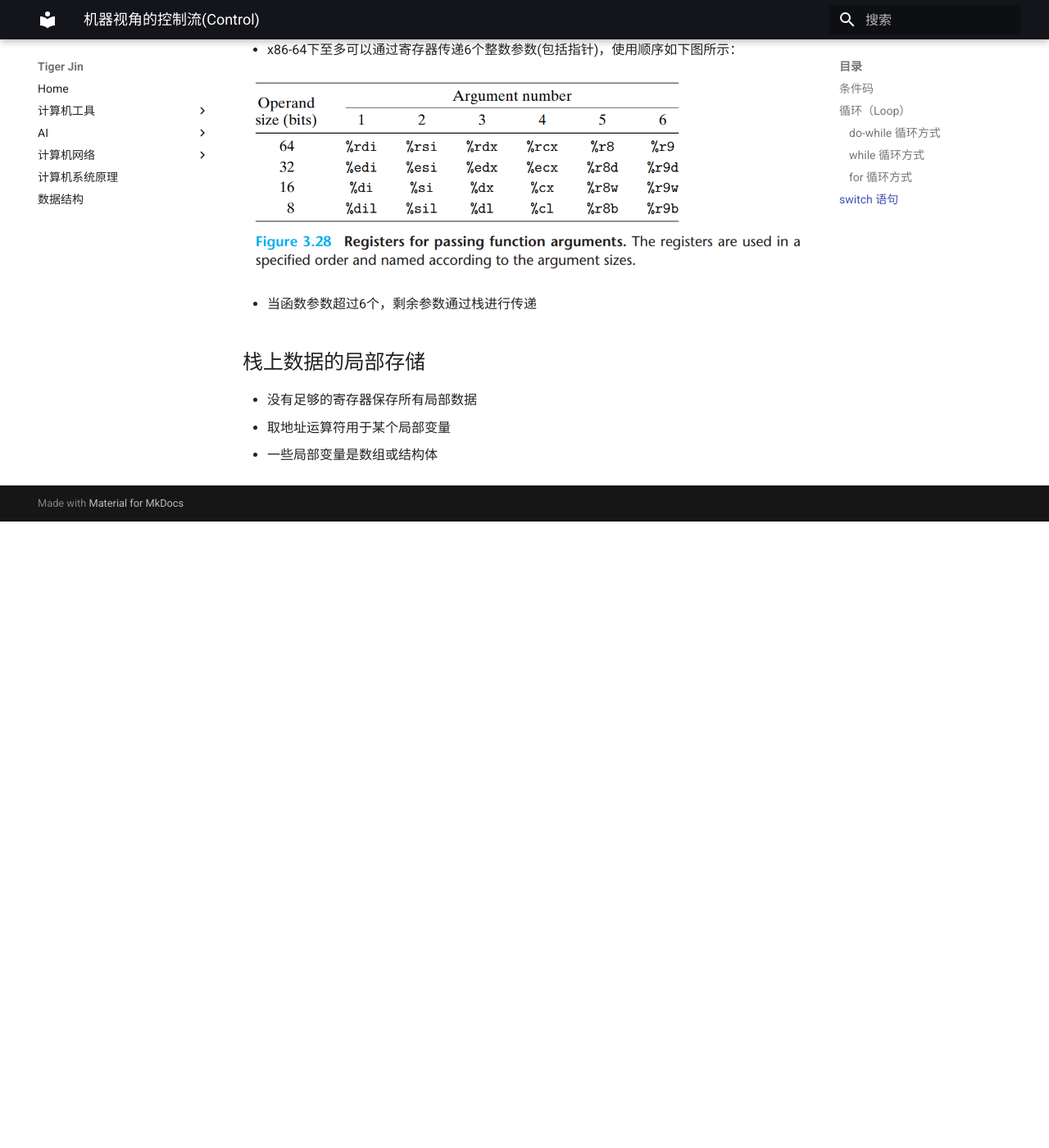
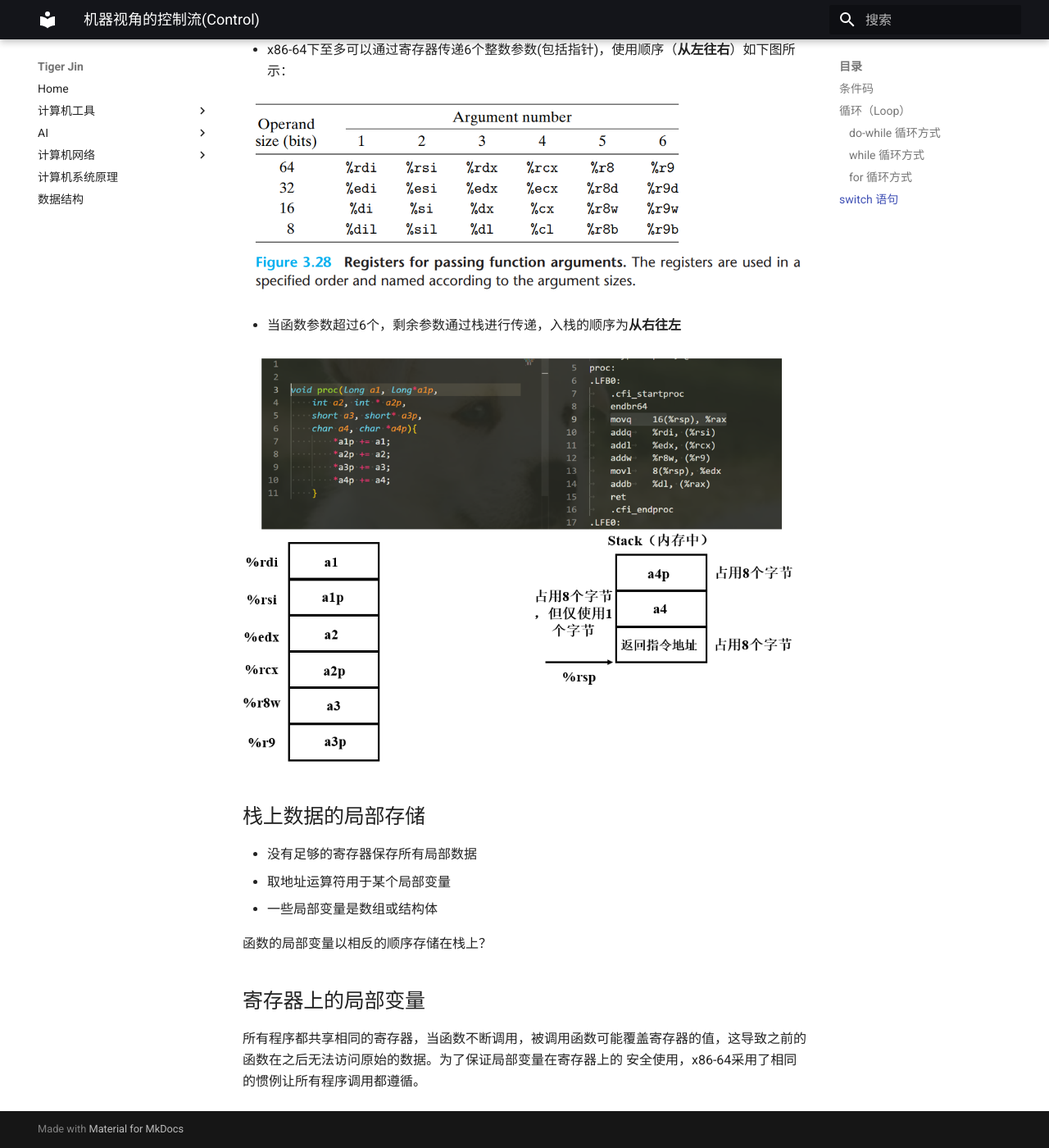
Before and after one commit to process852/process852.github.io, an MkDocs documentation site: the page built from docs/computersArch/machineLevel/machine.md, in a window 1280 px wide and 1400 px high, scrolled down 9421 px. Shown: the whole window at 82% size. Built offline with MkDocs 1.6.1 and Material for MkDocs 9.7.7, drawn with Linux system fonts in a browser that asks for light colours; before the commit the page ends 10057 px from its top, so only the background shows below that.

```diff
--- a/docs/computersArch/machineLevel/machine.md
+++ b/docs/computersArch/machineLevel/machine.md
@@ -188,14 +188,24 @@ ret 指令的动作：
 
 x86-64结构下函数参数传递大部分通过寄存器实现，寄存器传递参数存在约定俗成的做法：
 
-* x86-64下至多可以通过寄存器传递6个整数参数(包括指针)，使用顺序如下图所示：
+* x86-64下至多可以通过寄存器传递6个整数参数(包括指针)，使用顺序（**从左往右**）如下图所示：
 
 ![](./images/machine14.png)
 
-* 当函数参数超过6个，剩余参数通过栈进行传递
+* 当函数参数超过6个，剩余参数通过栈进行传递，入栈的顺序为**从右往左**
+
+![](./images/machine15.png)
 
 ## 栈上数据的局部存储
 
 * 没有足够的寄存器保存所有局部数据
 * 取地址运算符用于某个局部变量
 * 一些局部变量是数组或结构体
+
+函数的局部变量以相反的顺序存储在栈上？
+
+
+## 寄存器上的局部变量
+
+所有程序都共享相同的寄存器，当函数不断调用，被调用函数可能覆盖寄存器的值，这导致之前的函数在之后无法访问原始的数据。为了保证局部变量在寄存器上的
+安全使用，x86-64采用了相同的惯例让所有程序调用都遵循。
```
Also changed, not shown: docs/computersArch/README.md (+1 -0 lines), docs/computersArch/assembleLanguage/README.md (added, +72 -0 lines), docs/computersArch/gdb/README.md (+8 -0 lines), docs/computersArch/machineLevel/images/machine15.png (added).
